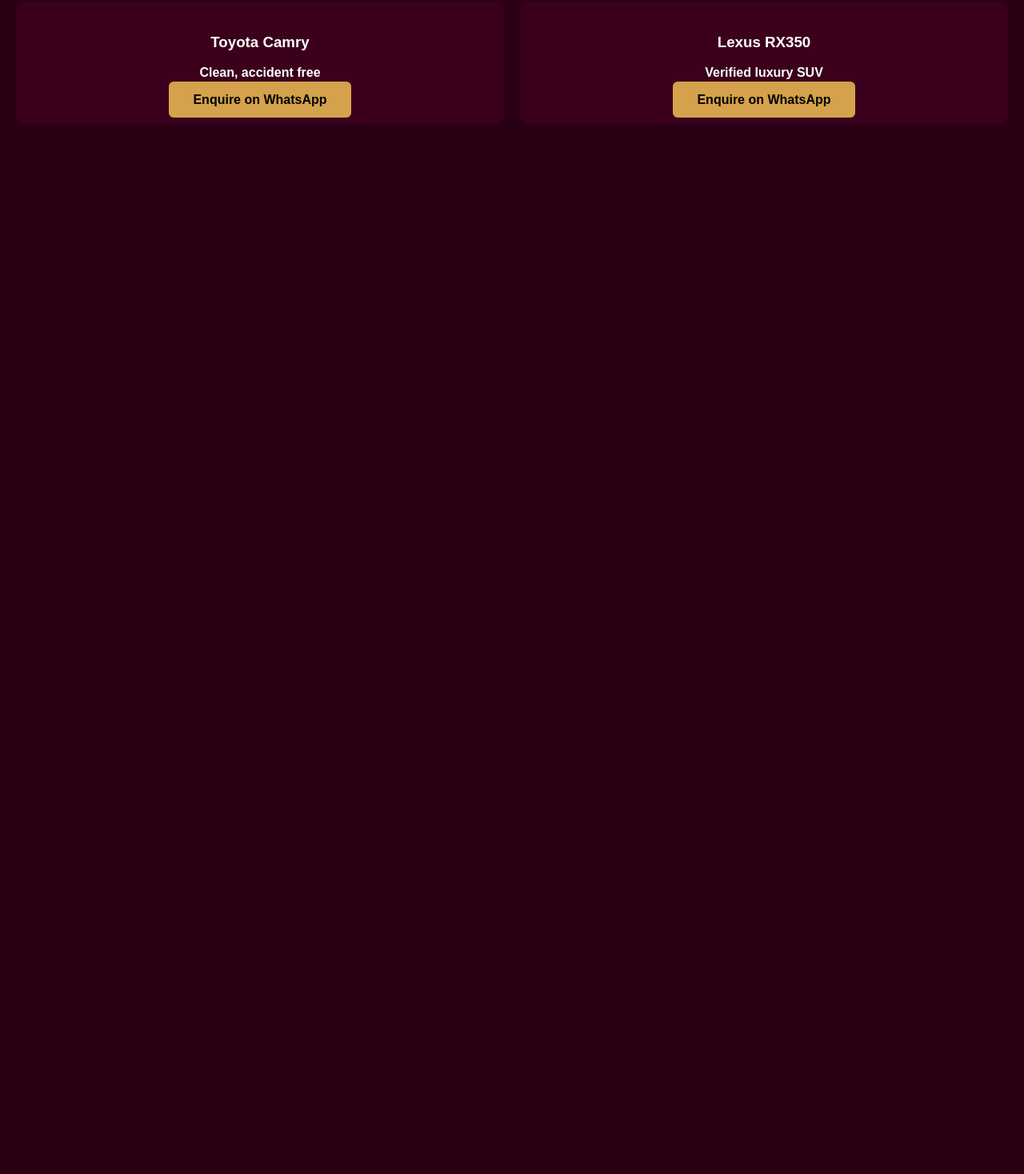
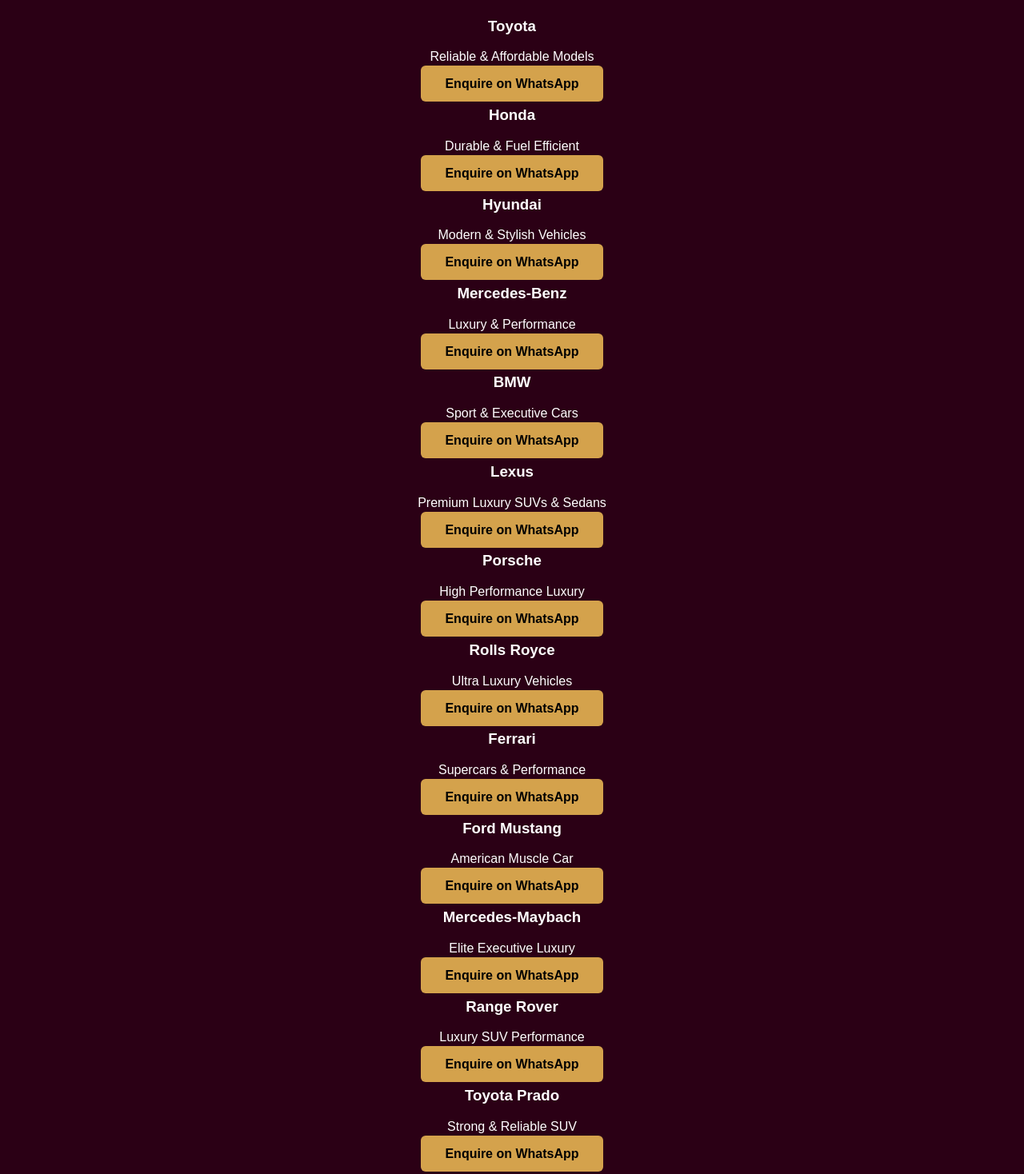
Before and after one commit to Ajkolz/sugarwheel-automotive, a plain HTML site: page inventory.html in a window 1280 px wide. Shown: the part 1007-2475 px from the top of the page at 80% size. Before the commit the page ends 1231 px from the top, so only its background shows below. Drawn offline with Linux system fonts and the light colour scheme.

Commit message:
Update inventory.html

```diff
--- a/inventory.html
+++ b/inventory.html
@@ -1,8 +1,9 @@
 <!DOCTYPE html>
 <html>
 <head>
-<title>Inventory</title>
+<title>Inventory - Sugarwheel Automotive</title>
 <link rel="stylesheet" href="style.css">
+<meta name="viewport" content="width=device-width, initial-scale=1.0">
 </head>
 
 <body>
@@ -12,49 +13,111 @@
 <div class="logo">Sugarwheel Automotive</div>
 
 <div class="nav-links">
-
 <a href="index.html">Home</a>
-<a href="inventory.html">Inventory</a>
+<a href="inventory.html" class="active">Inventory</a>
 <a href="services.html">Services</a>
 <a href="reviews.html">Reviews</a>
 <a href="contact.html">Contact</a>
-
 </div>
 
 </nav>
 
 <section class="hero">
-
-<h1>Available Cars</h1>
-
+<h1>Our Vehicle Inventory</h1>
+<p>Premium Cars Across All Major Brands 🚘</p>
 </section>
 
-<section class="features">
+<section class="inventory">
 
-<div class="feature">
-
-<h3>Toyota Camry</h3>
-
-<p>Clean, accident free</p>
-
-<a class="cta"
-href="https://wa.me/2348110191793?text=Hello%20I%20am%20interested%20in%20the%20Toyota%20Camry">
-Enquire on WhatsApp
-</a>
-
+<!-- Toyota -->
+<div class="car-card">
+<h3>Toyota</h3>
+<p>Reliable & Affordable Models</p>
+<a class="cta" href="https://wa.me/2348110191793?text=I%20am%20interested%20in%20Toyota%20cars">Enquire on WhatsApp</a>
 </div>
 
-<div class="feature">
+<!-- Honda -->
+<div class="car-card">
+<h3>Honda</h3>
+<p>Durable & Fuel Efficient</p>
+<a class="cta" href="https://wa.me/2348110191793?text=I%20am%20interested%20in%20Honda%20cars">Enquire on WhatsApp</a>
+</div>
 
-<h3>Lexus RX350</h3>
+<!-- Hyundai -->
+<div class="car-card">
+<h3>Hyundai</h3>
+<p>Modern & Stylish Vehicles</p>
+<a class="cta" href="https://wa.me/2348110191793?text=I%20am%20interested%20in%20Hyundai%20cars">Enquire on WhatsApp</a>
+</div>
 
-<p>Verified luxury SUV</p>
+<!-- Mercedes Benz -->
+<div class="car-card">
+<h3>Mercedes-Benz</h3>
+<p>Luxury & Performance</p>
+<a class="cta" href="https://wa.me/2348110191793?text=I%20am%20interested%20in%20Mercedes%20Benz">Enquire on WhatsApp</a>
+</div>
 
-<a class="cta"
-href="https://wa.me/2348110191793?text=Hello%20I%20am%20interested%20in%20the%20Lexus%20RX350">
-Enquire on WhatsApp
-</a>
+<!-- BMW -->
+<div class="car-card">
+<h3>BMW</h3>
+<p>Sport & Executive Cars</p>
+<a class="cta" href="https://wa.me/2348110191793?text=I%20am%20interested%20in%20BMW%20cars">Enquire on WhatsApp</a>
+</div>
 
+<!-- Lexus -->
+<div class="car-card">
+<h3>Lexus</h3>
+<p>Premium Luxury SUVs & Sedans</p>
+<a class="cta" href="https://wa.me/2348110191793?text=I%20am%20interested%20in%20Lexus%20cars">Enquire on WhatsApp</a>
+</div>
+
+<!-- Porsche -->
+<div class="car-card">
+<h3>Porsche</h3>
+<p>High Performance Luxury</p>
+<a class="cta" href="https://wa.me/2348110191793?text=I%20am%20interested%20in%20Porsche%20cars">Enquire on WhatsApp</a>
+</div>
+
+<!-- Rolls Royce -->
+<div class="car-card">
+<h3>Rolls Royce</h3>
+<p>Ultra Luxury Vehicles</p>
+<a class="cta" href="https://wa.me/2348110191793?text=I%20am%20interested%20in%20Rolls%20Royce">Enquire on WhatsApp</a>
+</div>
+
+<!-- Ferrari -->
+<div class="car-card">
+<h3>Ferrari</h3>
+<p>Supercars & Performance</p>
+<a class="cta" href="https://wa.me/2348110191793?text=I%20am%20interested%20in%20Ferrari">Enquire on WhatsApp</a>
+</div>
+
+<!-- Mustang -->
+<div class="car-card">
+<h3>Ford Mustang</h3>
+<p>American Muscle Car</p>
+<a class="cta" href="https://wa.me/2348110191793?text=I%20am%20interested%20in%20Ford%20Mustang">Enquire on WhatsApp</a>
+</div>
+
+<!-- Maybach -->
+<div class="car-card">
+<h3>Mercedes-Maybach</h3>
+<p>Elite Executive Luxury</p>
+<a class="cta" href="https://wa.me/2348110191793?text=I%20am%20interested%20in%20Maybach">Enquire on WhatsApp</a>
+</div>
+
+<!-- Range Rover -->
+<div class="car-card">
+<h3>Range Rover</h3>
+<p>Luxury SUV Performance</p>
+<a class="cta" href="https://wa.me/2348110191793?text=I%20am%20interested%20in%20Range%20Rover">Enquire on WhatsApp</a>
+</div>
+
+<!-- Prado -->
+<div class="car-card">
+<h3>Toyota Prado</h3>
+<p>Strong & Reliable SUV</p>
+<a class="cta" href="https://wa.me/2348110191793?text=I%20am%20interested%20in%20Toyota%20Prado">Enquire on WhatsApp</a>
 </div>
 
 </section>
```
